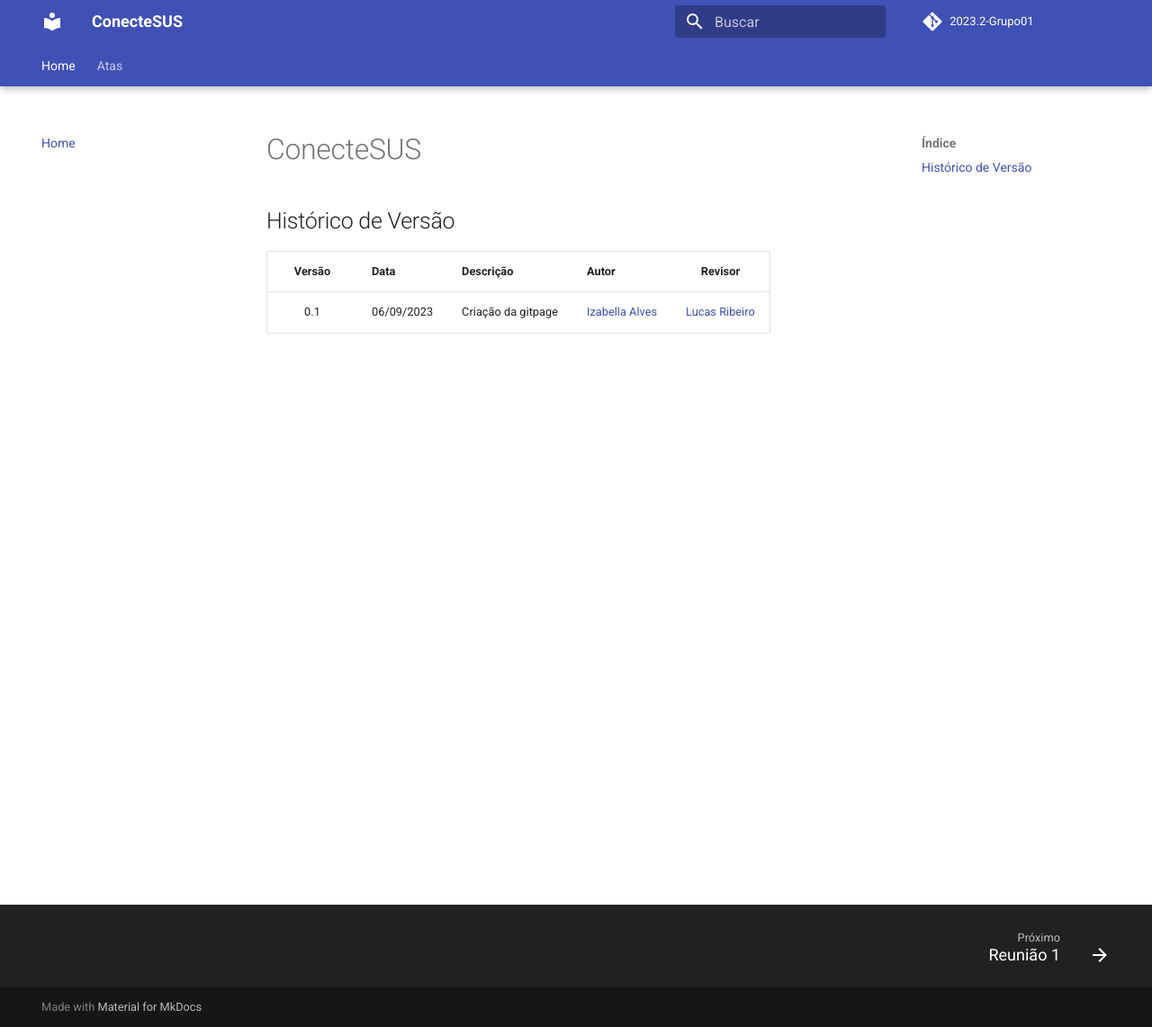
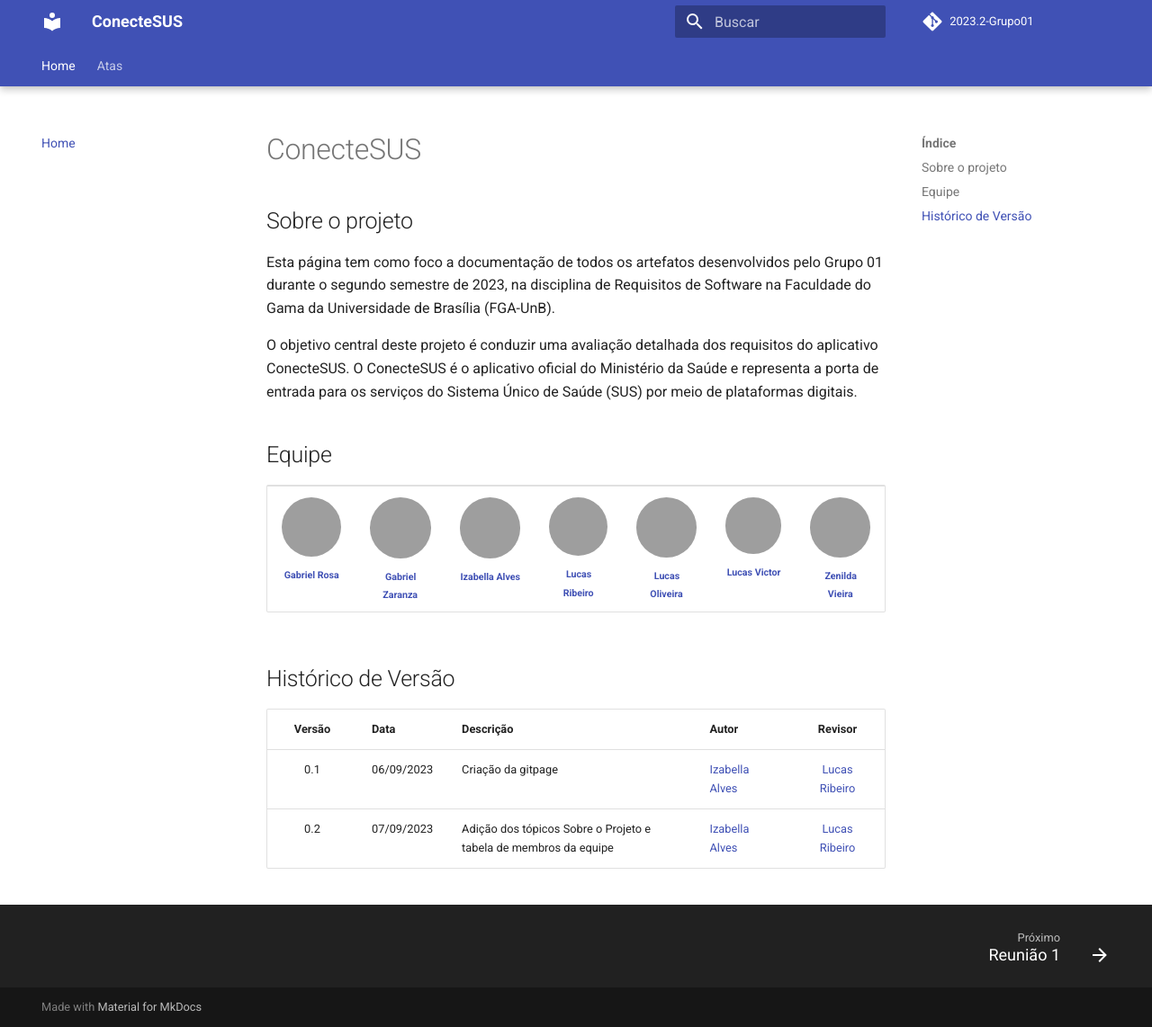
Before and after one commit to Requisitos-de-Software/2023.2-Economia-DF, an MkDocs documentation site: the page built from docs/index.md, in a window 1280 px wide and 1142 px high. Shown: the whole window at 90% size. Built offline with MkDocs 1.6.1 and Material for MkDocs 9.7.7, drawn with Linux system fonts in a browser that asks for light colours; comment, search, counter and statistics services are not loaded; grey boxes are pictures that could not be loaded.

Commit message:
atualizacao index

```diff
--- a/docs/index.md
+++ b/docs/index.md
@@ -1,7 +1,24 @@
 # ConecteSUS
+## Sobre o projeto
+Esta página tem como foco a documentação de todos os artefatos desenvolvidos pelo Grupo 01 durante o segundo semestre de 2023, na disciplina de Requisitos de Software na Faculdade do Gama da Universidade de Brasília (FGA-UnB).
+
+O objetivo central deste projeto é conduzir uma avaliação detalhada dos requisitos do aplicativo ConecteSUS. O ConecteSUS é o aplicativo oficial do Ministério da Saúde e representa a porta de entrada para os serviços do Sistema Único de Saúde (SUS) por meio de plataformas digitais.
+## Equipe
+<table>
+  <tr>
+    <td align="center"><a href="https://github.com/gabrielrosa09"><img style="border-radius: 50%;" src="https://avatars.githubusercontent.com/u/65716283?v=4" width="100px;" alt=""/><br /><sub><b>Gabriel Rosa</b></sub></a><br />
+    <td align="center"><a href="https://github.com/GZaranza"><img style="border-radius: 50%;" src="https://avatars.githubusercontent.com/u/116514986?v=4" width="100px;" alt=""/><br /><sub><b>Gabriel Zaranza</b></sub></a><br /><a href="Link git" title="Rocketseat"></a></td>
+    <td align="center"><a href="https://github.com/izabellaalves"><img style="border-radius: 50%;" src="https://avatars.githubusercontent.com/u/97957709?v=4" width="100px;" alt=""/><br /><sub><b>Izabella Alves</b></sub></a><br /><a href="Link git" title="Rocketseat"></a></td>
+        <td align="center"><a href="https://github.com/lucassouzs"><img style="border-radius: 50%;" src="https://avatars.githubusercontent.com/u/98030825?v=4" width="100px;" alt=""/><br /><sub><b>Lucas Ribeiro</b></sub></a><br />
+        <td align="center"><a href="https://github.com/LucasOliveiraDiasMarquesFerreira"><img style="border-radius: 50%;" src="https://avatars.githubusercontent.com/u/100947807?v=4" width="100px;" alt=""/><br /><sub><b>Lucas Oliveira</b></sub></a><br />
+                  <td align="center"><a href="https://github.com/Lucas13032003"><img style="border-radius: 50%;" src="https://avatars.githubusercontent.com/u/120221548?v=4" width="100px;" alt=""/><br /><sub><b>Lucas Victor</b></sub></a><br />
+    <td align="center"><a href="https://github.com/zenildavieira"><img style="border-radius: 50%;" src="https://avatars.githubusercontent.com/u/101183963?v=4" width="100px;" alt=""/><br /><sub><b>Zenilda Vieira</b></sub></a><br />
+  </tr>
+</table>
 
 ## Histórico de Versão
 
 |Versão|Data|Descrição|Autor|Revisor|
 |:----:|----|---------|-----|:-------:|
 |0.1|06/09/2023|Criação da gitpage|[Izabella Alves](https://github.com/izabellaalves)|[Lucas Ribeiro](https://github.com/lucassouzs)|
+|0.2|07/09/2023|Adição dos tópicos Sobre o Projeto e tabela de membros da equipe|[Izabella Alves](https://github.com/izabellaalves)|[Lucas Ribeiro](https://github.com/lucassouzs)|
```
